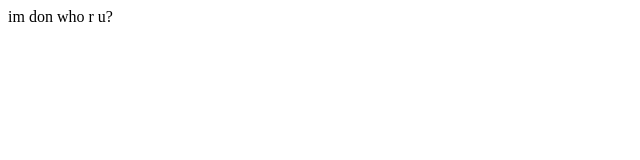
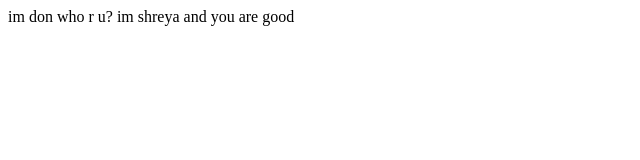
Before and after one commit to shreyamittal05/FSD, a plain HTML site: page index.html in a window 1280 px wide. Shown: the whole page, without its empty margins (0-640 px from the left). Drawn offline with Linux system fonts and the light colour scheme.

Commit message:
good commit

```diff
--- a/index.html
+++ b/index.html
@@ -7,6 +7,6 @@
     <title>Documerfrefefent</title>
   </head>
   <body>
-  im don who r u?
+    im don who r u? im shreya and you are good
   </body>
 </html>
```
